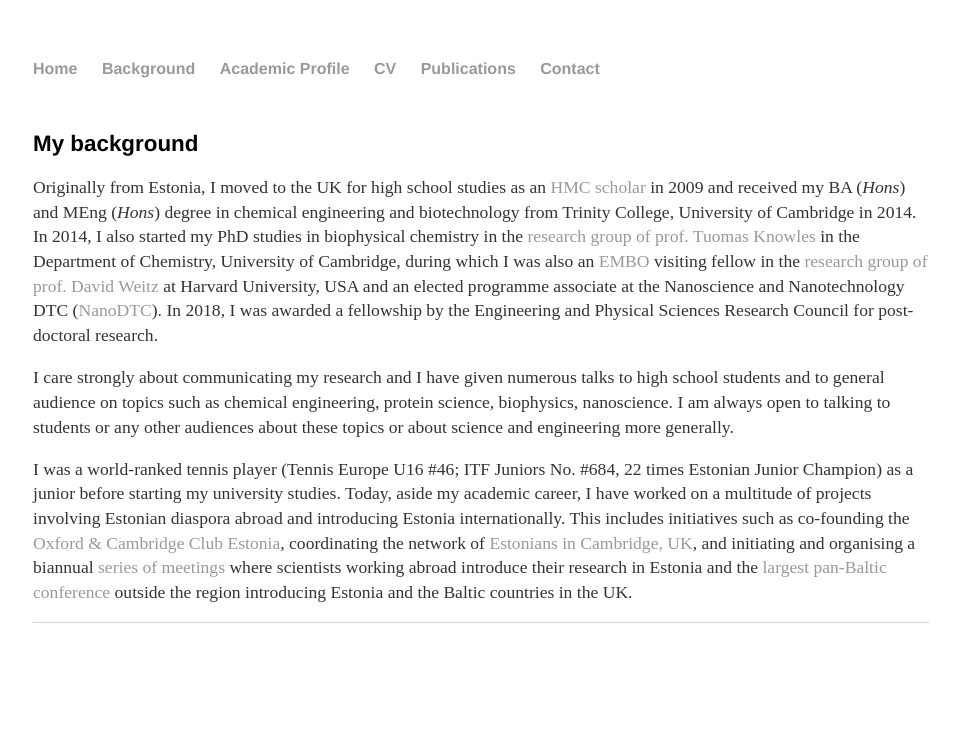
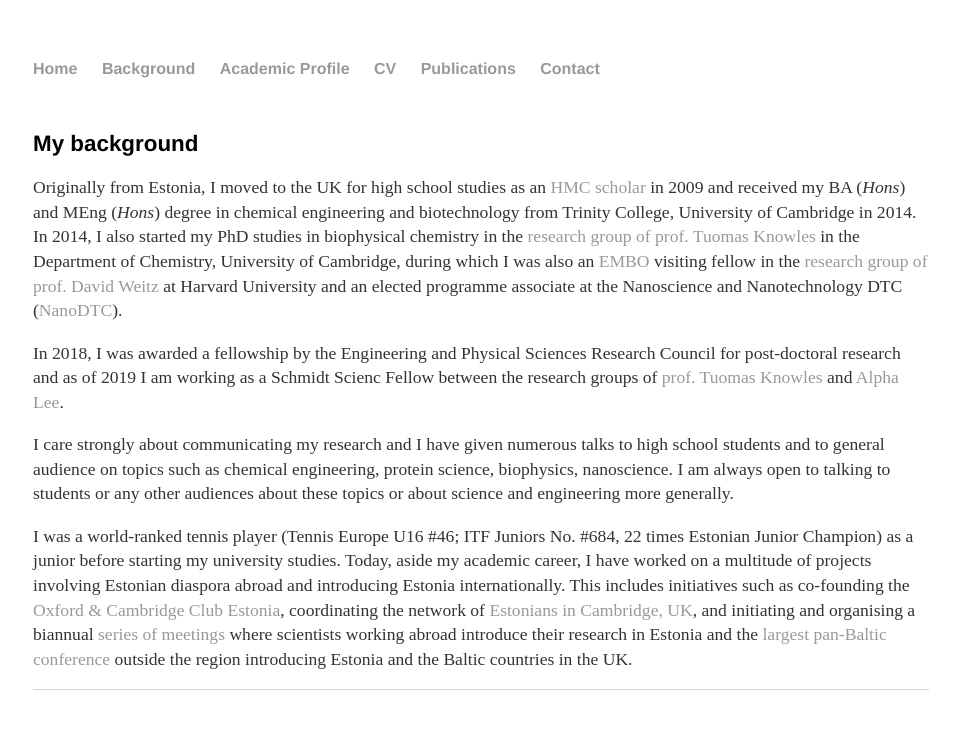
Before and after one commit to kadiliissaar/kadiliissaar.github.io, a Jekyll site: the page built from background/index.html, in a window 1280 px wide. Shown: the top 729 px of the page, without its empty margins (159-1118 px from the left). Built offline with Jekyll 4.4.1, drawn with Linux system fonts in a browser that asks for light colours.

Commit message:
Update index.html

```diff
--- a/background/index.html
+++ b/background/index.html
@@ -15,10 +15,12 @@
 <a href="http://embo.org/">EMBO</a>
 visiting fellow in the
 <a href="https://weitzlab.seas.harvard.edu/">research group of prof. David Weitz</a>
-at Harvard University, USA and an elected programme associate at the Nanoscience and Nanotechnology DTC
+at Harvard University and an elected programme associate at the Nanoscience and Nanotechnology DTC
 (<a href="https://www.nanodtc.cam.ac.uk/">NanoDTC</a>).
-In 2018, I was awarded a fellowship by the Engineering and Physical Sciences Research Council for post-doctoral
-research.</p>
+
+	<p>  In 2018, I was awarded a fellowship by the Engineering and Physical Sciences Research Council for post-doctoral
+research and as of 2019 I am working as a Schmidt Scienc Fellow between the research groups of
+<a href="https://www-knowles.ch.cam.ac.uk/">prof. Tuomas Knowles</a> and <a href="https://www.alpha-lee.com/"> Alpha Lee</a>.
 
 	<p>I care strongly about communicating my research and I have given numerous talks to high school
 students and to general audience on topics such as chemical engineering, protein science, biophysics,
```
